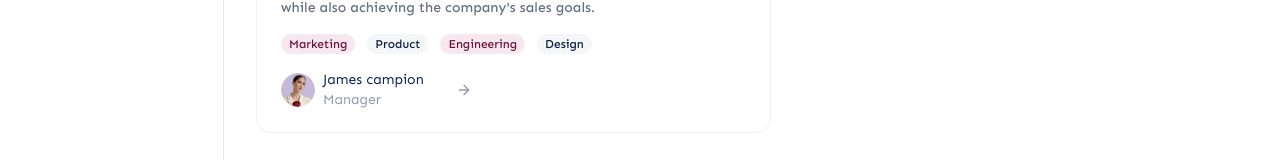
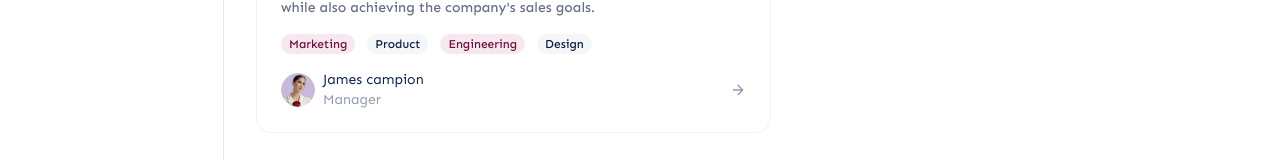
Before and after one commit to tilobaaa/aerten-hr, a React (Vite) app: page /roles in a window 1280 px wide. Shown: the part 541-701 px from the top of the page. Built offline with nearby package versions, Linux system fonts and the light colour scheme.

Commit message:
roles page design implemented

```diff
--- a/src/components/Roles/All.jsx
+++ b/src/components/Roles/All.jsx
@@ -33,7 +33,7 @@
           </div>
 
           {/* manager */}
-          <div className="flex items-center">
+          <div className="flex items-center justify-between">
             <div className="flex items-center gap-2">
               <img className="w-[2.125rem] h-[2.125rem] rounded-full"  src={employeeAvatar} alt="" />
               <div className="flex flex-col text-sm mr-8">
```
